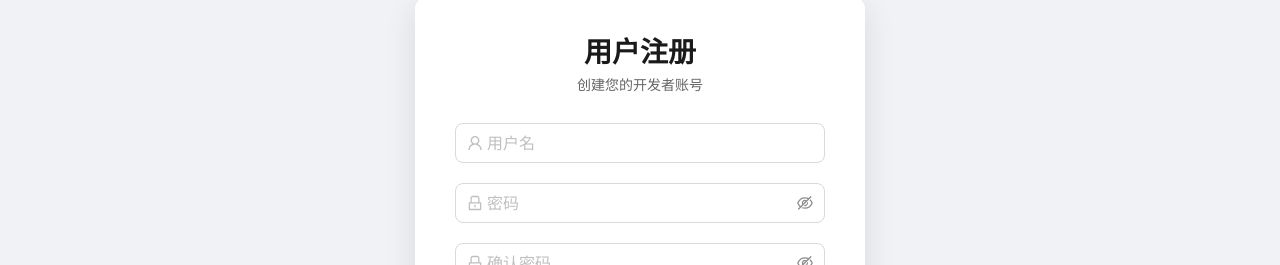
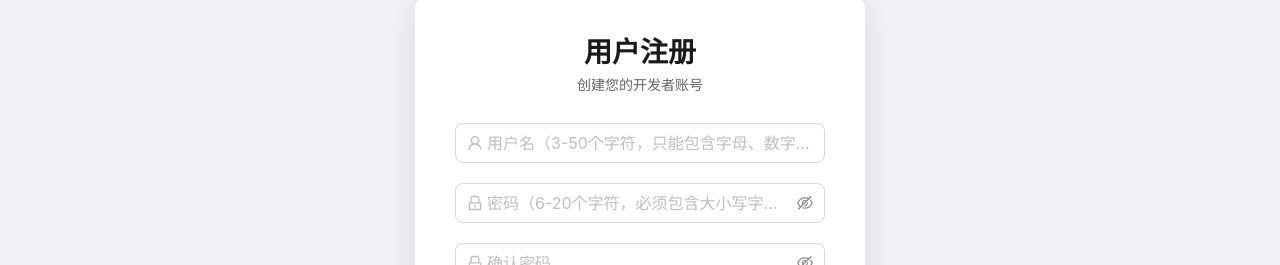
Before and after one commit to Brotherc/openplatform, a Vue app in the folder openplatform-frontend-portal/: page /register in a window 1280 px wide. Shown: the part 161-426 px from the top of the page. Built offline with nearby package versions, Linux system fonts and the light colour scheme; no server answers.

Commit message:
feat: 修改门户用户注册用户名密码规则

```diff
--- a/openplatform-frontend-portal/src/pages/Register.vue
+++ b/openplatform-frontend-portal/src/pages/Register.vue
@@ -18,12 +18,13 @@
           name="username"
           :rules="[
             { required: true, message: '请输入用户名' },
-            { min: 3, max: 20, message: '用户名长度为3-20个字符' }
+            { min: 3, max: 50, message: '用户名长度为3-50个字符' },
+            { pattern: /^[a-zA-Z0-9_]+$/, message: '用户名只能包含字母、数字和下划线' }
           ]"
         >
           <a-input
             v-model:value="registerForm.username"
-            placeholder="用户名"
+            placeholder="用户名（3-50个字符，只能包含字母、数字和下划线）"
             size="large"
           >
             <template #prefix>
@@ -36,12 +37,13 @@
           name="password"
           :rules="[
             { required: true, message: '请输入密码' },
-            { min: 6, message: '密码至少6位' }
+            { min: 6, max: 20, message: '密码长度必须在6-20个字符之间' },
+            { pattern: /^(?=.*[a-z])(?=.*[A-Z])(?=.*\d)[a-zA-Z\d@$!%*?&]{6,20}$/, message: '密码必须包含至少一个小写字母、一个大写字母和一个数字，可包含特殊字符@$!%*?&' }
           ]"
         >
           <a-input-password
             v-model:value="registerForm.password"
-            placeholder="密码"
+            placeholder="密码（6-20个字符，必须包含大小写字母和数字）"
             size="large"
           >
             <template #prefix>
```
